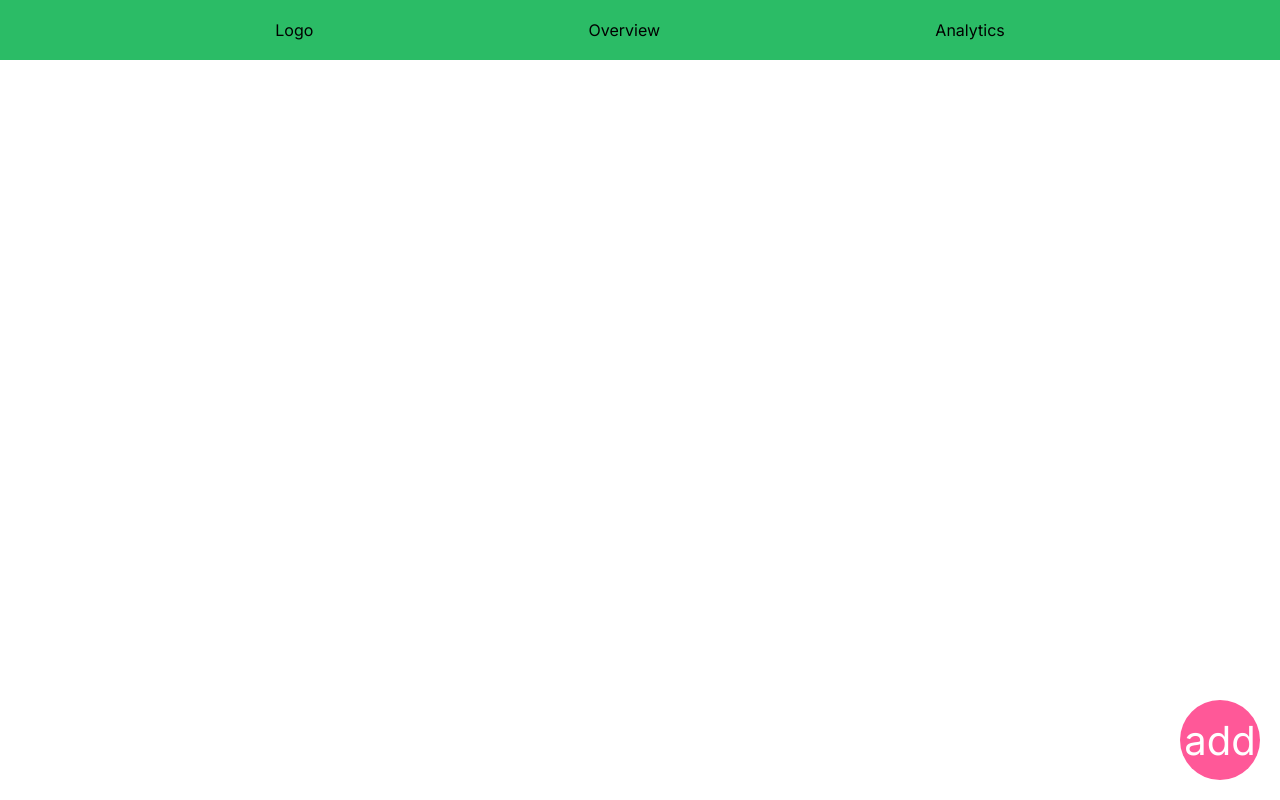
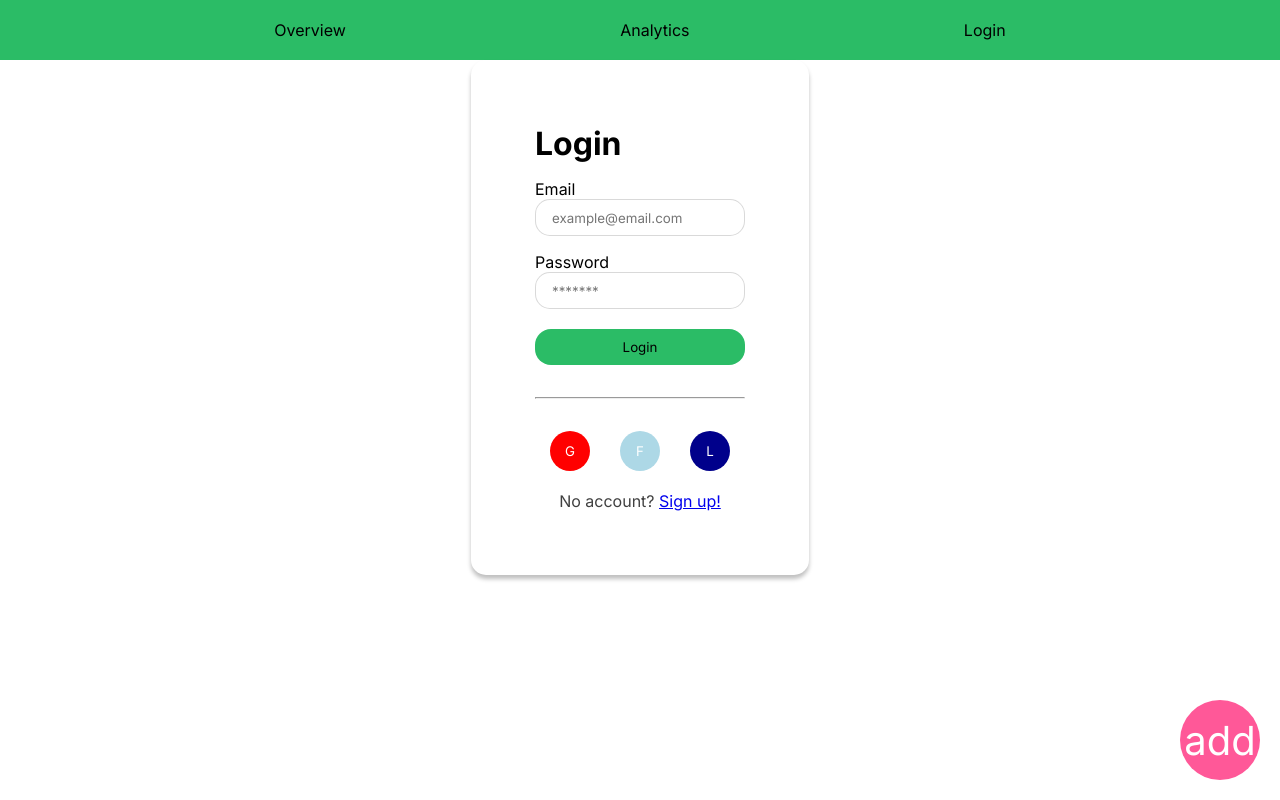
Before and after one commit to czcarrizales/calorie-tracker, a React app: page /login in a window 1280 px wide. Built offline with nearby package versions, Linux system fonts and the light colour scheme; the HTML template or start-up script is replaced by a standard one.

Commit message:
creating, building, and styling Login component

```diff
--- a/src/App.tsx
+++ b/src/App.tsx
@@ -5,6 +5,7 @@ import Overview from './Overview'
 import { Route, Routes } from 'react-router-dom'
 import Analytics from './Analytics'
 import Modal from './Modal'
+import Login from './Login'
 
 function App() {
 
@@ -18,6 +19,7 @@ function App() {
     <Routes>
       <Route path='/' element={<Overview />} />
       <Route path='/analytics' element={<Analytics />} />
+      <Route path='/login' element={<Login />} />
     </Routes>
     <div className="circle-button" onClick={() => setShowModal(true)}>add</div>
     </div>
--- /dev/null
+++ b/src/Login.css
@@ -0,0 +1,64 @@
+.login-container {
+    box-shadow: 0 4px 4px rgb(0, 0, 0, 25%);
+    padding: 4rem;
+    border-radius: 15px;
+}
+
+.login-input-container {
+    display: flex;
+    flex-direction: column;
+    margin-top: 16px;
+}
+
+.login-input {
+    border: 1px solid rgb(0, 0, 0, 15%);
+    border-radius: 15px;
+    padding: .6rem 0;
+    padding-left: 1rem;
+}
+
+.login-submit-button {
+    margin-top: 20px;
+    width: 100%;
+    padding: .6rem;
+    border-radius: 16px;
+    border: none;
+    background-color: #2BBC66;
+    text-align: center;
+}
+
+.login-hr {
+    margin-top: 32px;
+}
+
+.social-login-container {
+    margin-top: 32px;
+    display: flex;
+    justify-content: space-around;
+}
+
+.social-login-button {
+    height: 40px;
+    width: 40px;
+    border: none;
+    border-radius: 50%;
+    color: white;
+}
+
+.social-login-button-google {
+    background-color: red;
+}
+
+.social-login-button-facebook {
+    background-color: lightblue;
+}
+
+.social-login-button-linkedin {
+    background-color: darkblue;
+}
+
+.login-to-signup {
+    margin-top: 20px;
+    color: rgb(0, 0, 0, 75%);
+    text-align: center;
+}
--- /dev/null
+++ b/src/Login.tsx
@@ -0,0 +1,40 @@
+import React, { useEffect, useState } from 'react'
+import { Link } from 'react-router-dom'
+import './Login.css'
+
+const Login = () => {
+
+    const [email, setEmail] = useState('')
+    const [password, setPassword] = useState('')
+
+    const handleLogin = (e: any) => {
+        e.preventDefault()
+        alert(email + ' ' + password)
+    }
+
+    return (
+        <div className='login-container'>
+            <h1>Login</h1>
+            <form onSubmit={handleLogin}>
+                <div className='login-input-container'>
+                    <label htmlFor="">Email</label>
+                    <input className='login-input' type="text" placeholder='example@email.com' value={email} onChange={(e) => setEmail(e.target.value)} required/>
+                </div>
+                <div className='login-input-container'>
+                    <label htmlFor="">Password</label>
+                    <input className='login-input' type="password" placeholder='*******' value={password} onChange={(e) => setPassword(e.target.value)} required />
+                </div>
+                <input className='login-submit-button' type='submit' value={'Login'} />
+            </form>
+            <hr className='login-hr' />
+            <div className='social-login-container'>
+                <button className='social-login-button social-login-button-google'>G</button>
+                <button className='social-login-button social-login-button-facebook'>F</button>
+                <button className='social-login-button social-login-button-linkedin'>L</button>
+            </div>
+            <p className='login-to-signup'>No account? <Link to={'/signup'}>Sign up!</Link></p>
+        </div>
+    )
+}
+
+export default Login
--- a/src/Navbar.tsx
+++ b/src/Navbar.tsx
@@ -4,9 +4,9 @@ import { Link } from 'react-router-dom'
 const Navbar = () => {
   return (
     <div className='navbar-container'>
-        <Link to="/">Logo</Link>
         <Link to="/">Overview</Link>
         <Link to="/analytics">Analytics</Link>
+        <Link to="/login">Login</Link>
     </div>
   )
 }
```
